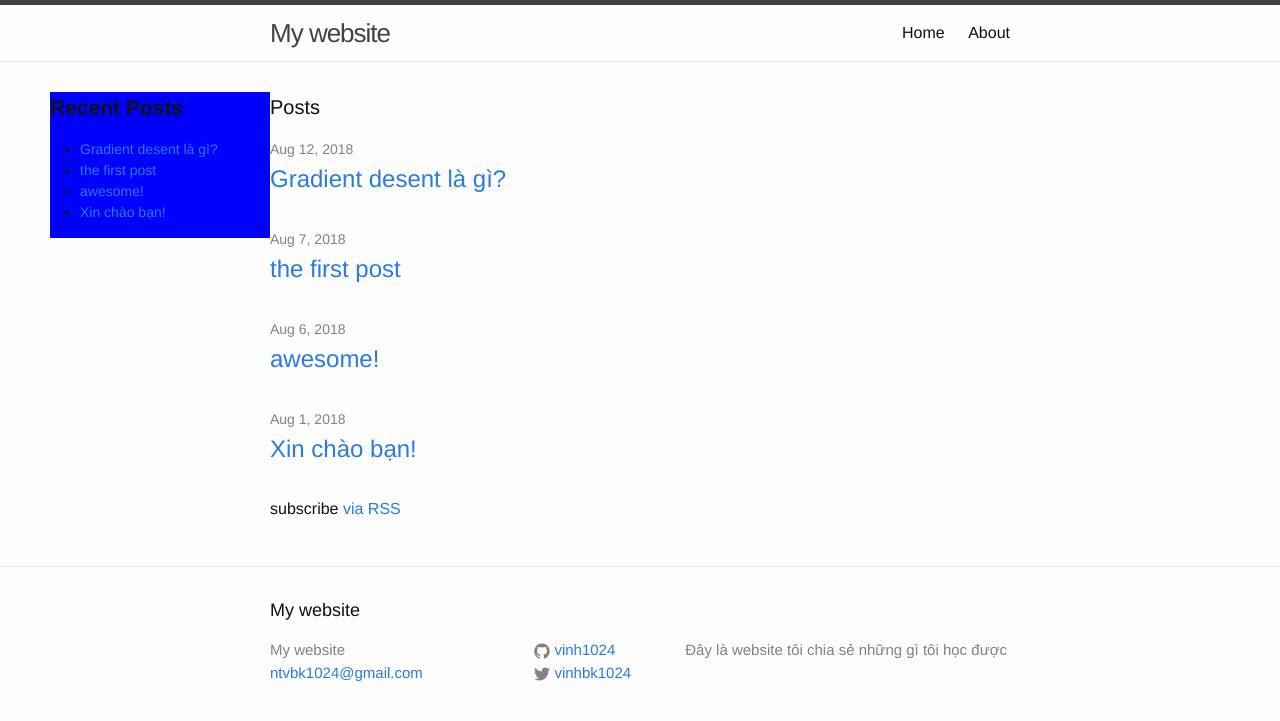
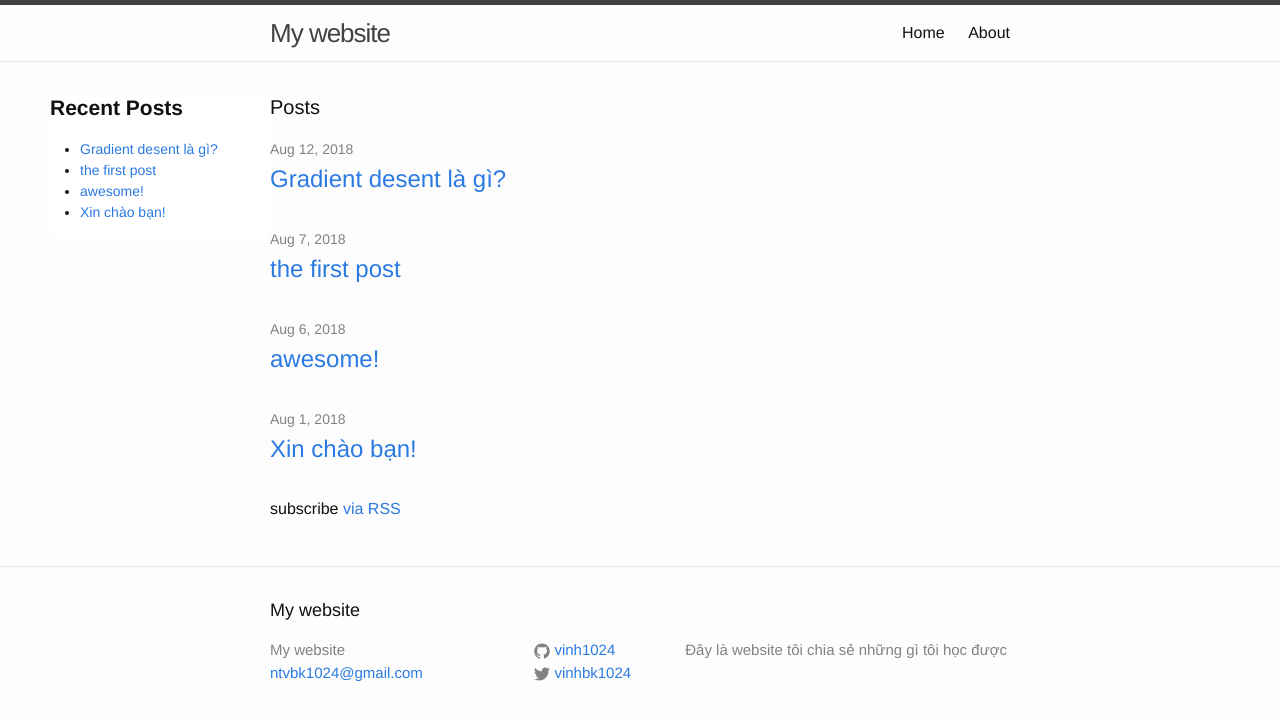
Before and after one commit to vinh1024/vinh1024.github.io, a Jekyll site: the page built from index.html, in a window 1280 px wide. Shown: the top 721 px of the page. Built offline with Jekyll 4.4.1, drawn with Linux system fonts in a browser that asks for light colours.

Commit message:
fix sidebar

```diff
--- a/_sass/_layout.scss
+++ b/_sass/_layout.scss
@@ -26,7 +26,7 @@
 .sidebar {
     float: left;
     width: 220px;
-    background: blue;
+    background: white;
     font-size: 14px;
     margin: 30px 0px 30px 50px;
 }
```
Also changed, not shown: 2 other files.
